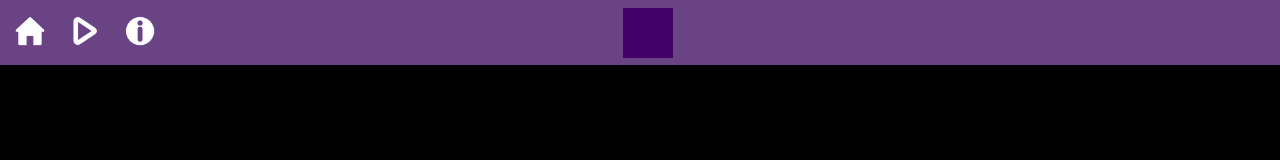
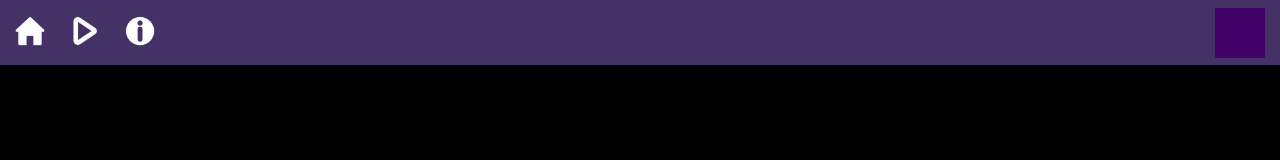
Before and after one commit to lilipix/P1-WildQuiz, a plain HTML site: page index.html in a window 1280 px wide. Drawn offline with Linux system fonts and the light colour scheme.

Commit message:
Updated the layout for the header.

```diff
--- a/css/style.css
+++ b/css/style.css
@@ -21,10 +21,10 @@ body {
 /* ------------------------------------------------ HEADER */
 
 header {
-	background: #694384;
-	display: grid;
-	grid-template-columns: 1fr auto 1fr;
-	padding-left: 15px;
+	background: #443267;
+	display: flex;
+	justify-content: space-between;
+	padding: 0 15px;
 }
 
 nav {
--- a/index.html
+++ b/index.html
@@ -19,7 +19,7 @@
 
 			<a id="logo-link" href="index.html"><img id="logo-image" src="assets/logo/WildQuiz-logo.gif" alt="WildQuiz-logo.gif"></a>
 
-			<div class="empty"></div>
+<!--			<div class="empty"></div>-->
 		</header>
 
 	<script src="js/script.js"></script>
```
